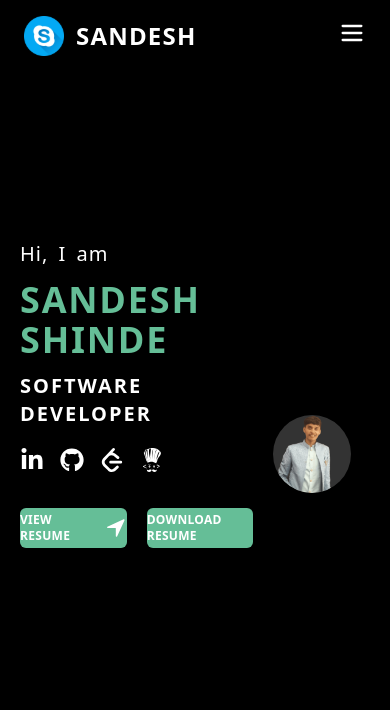
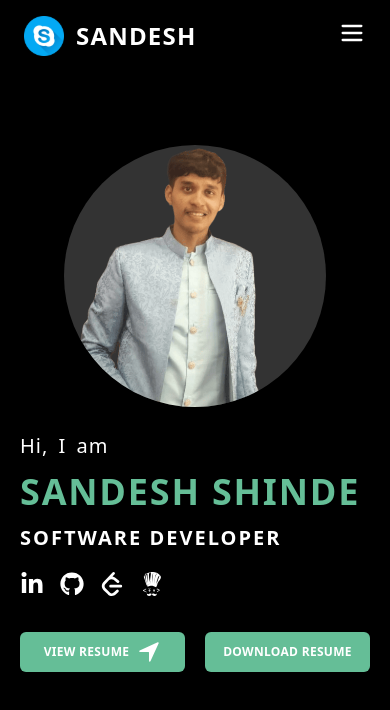
Before and after one commit to sandeshshinde30/Sandesh-Portfolio, a React (Vite) app: page / in a window 390 px wide. Shown: the top 710 px of the page. Built offline with nearby package versions, Linux system fonts and the light colour scheme.

Commit message:
Made image div resposibile

```diff
--- a/src/components/MainPage.jsx
+++ b/src/components/MainPage.jsx
@@ -14,8 +14,8 @@ export default function MainPage(){
 
     return(
         <>
-        <div className="w-full flex h-screen md:p-24 p-5">
-            <div className="flex flex-col gap-3 w-full md:w-1/2 text-white h-3/4 justify-center">
+        <div className="w-full md:flex-row flex-col flex h-screen md:p-24 p-5 md:pt-24 pt-32">
+        <div className="flex flex-col gap-3 w-full md:w-1/2 text-white md:h-3/4  justify-center md:order-1 order-2">
                     <h2 className="text-xl md:text-2xl tracking-wider text-gray-350 " style={{wordSpacing: '0.25rem'}}>Hi, I am</h2>
                     <h1 className="text-4xl md:text-6xl uppercase tracking-wider font-semibold text-[#65BE97]">Sandesh Shinde</h1>
                     <h2 className="text-xl md:text-2xl uppercase tracking-widest font-semibold text-gray-350">  Software Developer</h2>
@@ -52,8 +52,8 @@ export default function MainPage(){
                         </div>
                     </div>
             </div>
-            <div className="w-1/2 h-full flex items-center pb-20 justify-center">
-  <div className="w-2/3 aspect-square rounded-full overflow-hidden bg-[#333333] shadow-lg flex items-end justify-center">
+            <div className="md:w-1/2 w-full md:order-2 order-1 md:h-full h-1/3 flex items-center pb-20 justify-center">
+            <div className="md:w-2/3 w-3/4 aspect-square rounded-full overflow-hidden bg-[#333333] shadow-lg flex items-end justify-center">
                 <img
                 src="/Sandesh.png"
                 alt="Sandesh Shinde"
```
Lines whose indentation alone changed are shown as unchanged.
